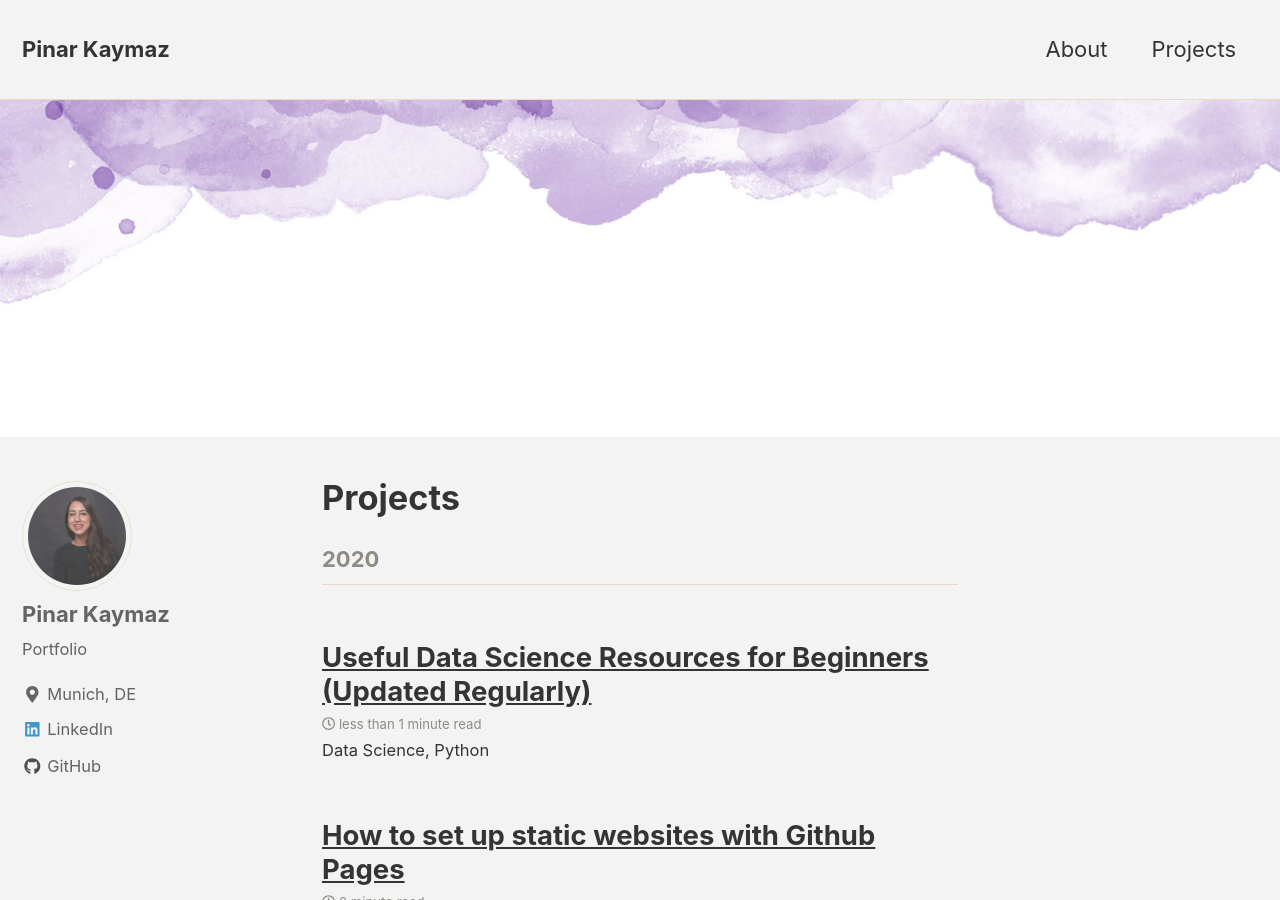
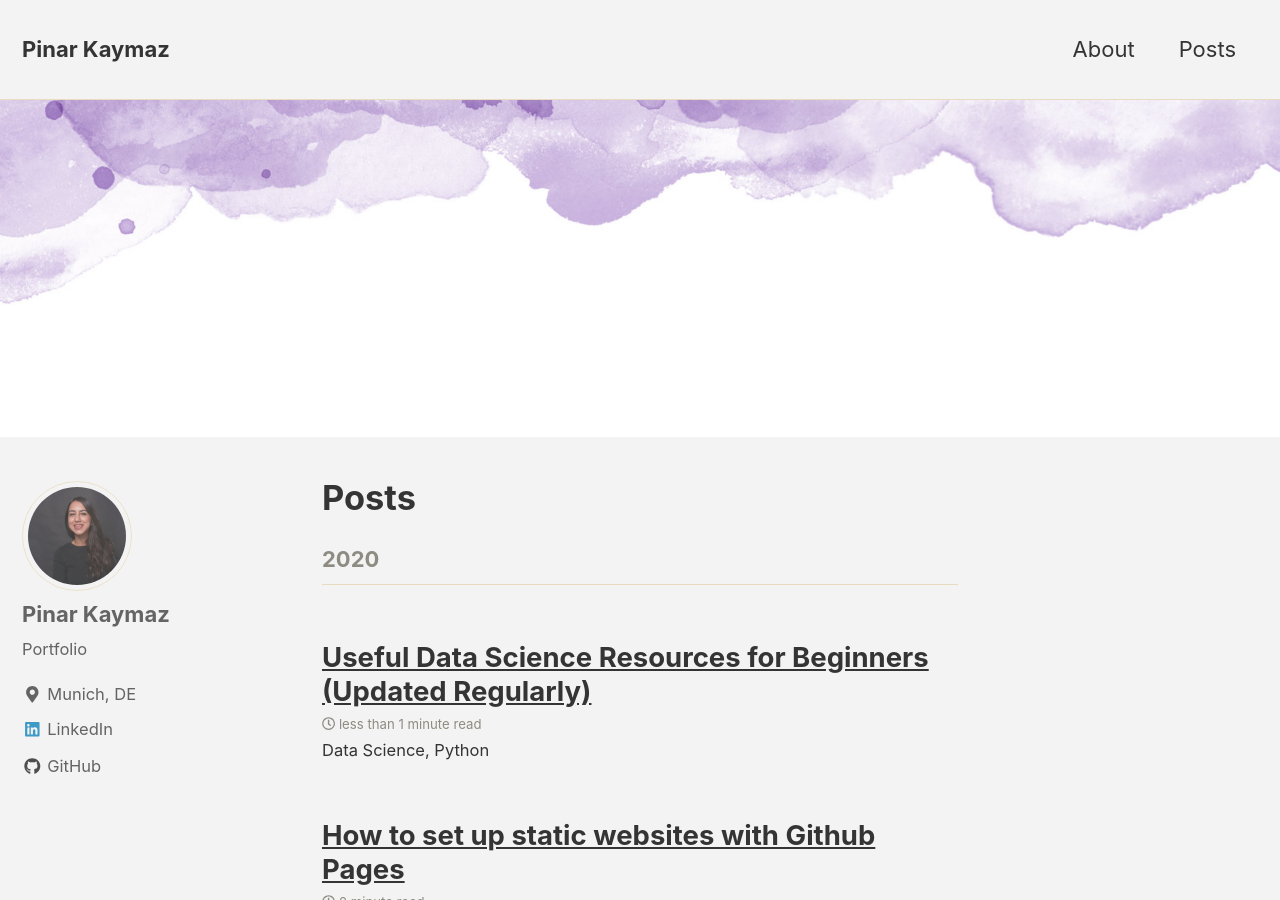
Before and after one commit to pinarkaymaz6/pinarkaymaz6.github.io, a Jekyll site: the page built from _pages/projects.md, in a window 1280 px wide and 900 px high. Built offline with Jekyll 4.4.1, drawn with Linux system fonts in a browser that asks for light colours; nearby versions of some CDN libraries.

Commit message:
Change name of Posts page

```diff
--- a/_data/navigation.yml
+++ b/_data/navigation.yml
@@ -2,8 +2,8 @@
 main:
   - title: "About"
     url: /about/
-  - title: "Projects"
-    url: /projects/
+  - title: "Posts"
+    url: /posts/
   # - title: "About"
   #   url: https://mmistakes.github.io/minimal-mistakes/about/
   # - title: "Sample Posts"
--- a/_pages/projects.md
+++ b/_pages/projects.md
@@ -1,7 +1,7 @@
 ---
 layout: posts
-permalink: /projects/
-title: "Projects"
+permalink: /posts/
+title: "Posts"
 author_profile: true
 header:
   image: "/images/sky_purple.jpg"
```
